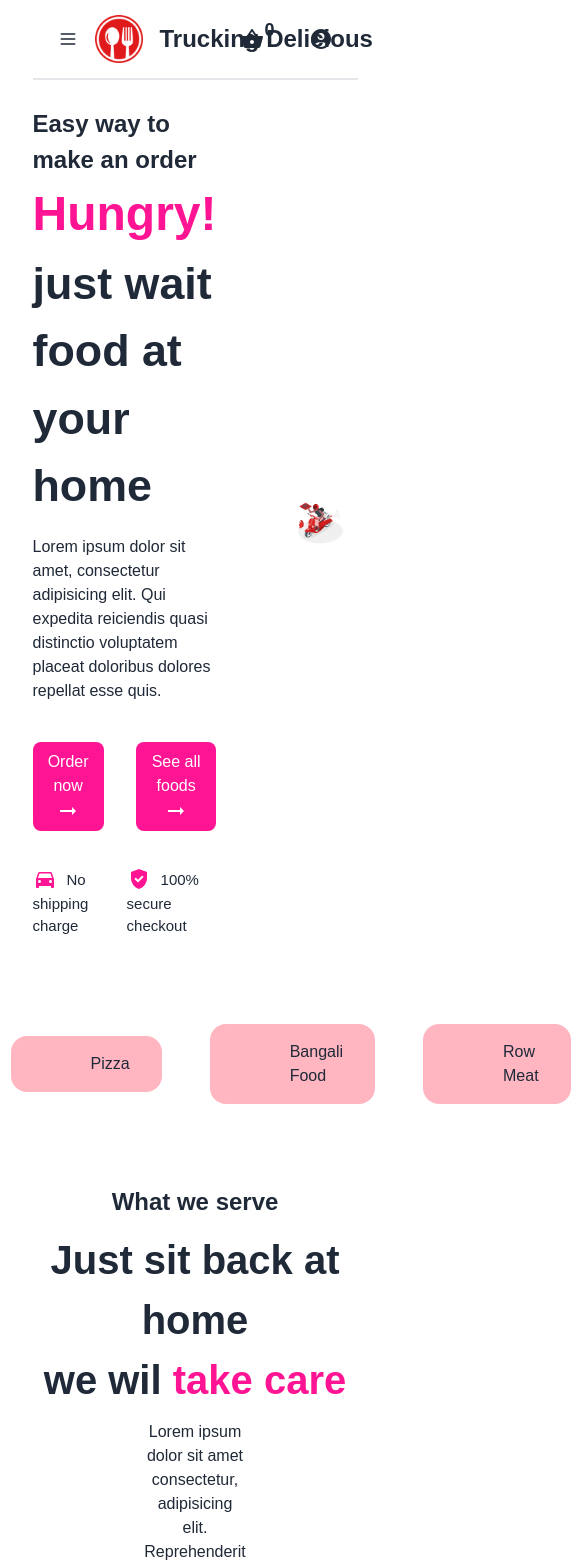
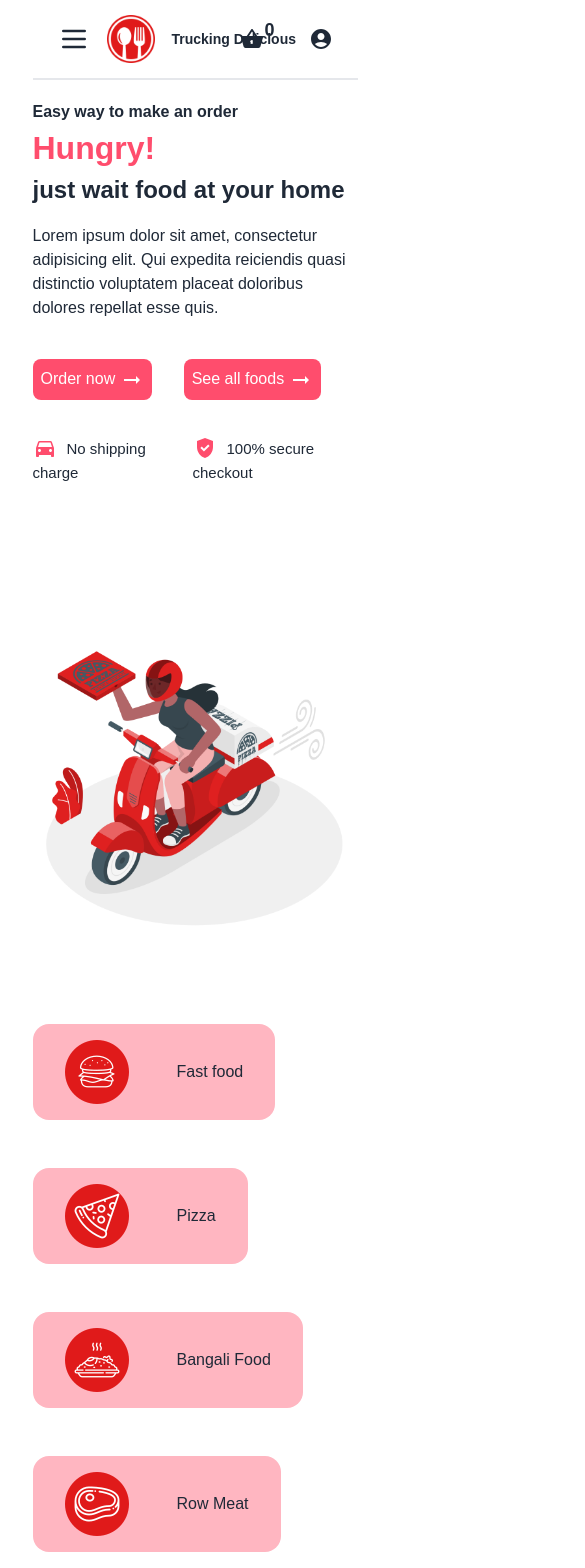
Before and after one commit to ruhulamin111/trucking-delicious, a React (Create React App) app: page / in a window 390 px wide. Shown: the top 1568 px of the page, 585 px wide, since content can reach past the window. Built offline with nearby package versions, Linux system fonts and the light colour scheme.

Commit message:
responsive

```diff
--- a/src/components/Header/Header.js
+++ b/src/components/Header/Header.js
@@ -12,7 +12,7 @@ const Header = () => {
                 <div className="navbar-start">
                     <div className="dropdown">
                         <label tabIndex={0} className="btn btn-ghost lg:hidden">
-                            <svg xmlns="http://www.w3.org/2000/svg" fill="none" viewBox="0 0 24 24" className="inline-block w-5 h-5 stroke-current"><path strokeLinecap="round" strokeLinejoin="round" strokeWidth="2" d="M4 6h16M4 12h16M4 18h16"></path></svg>
+                            <svg xmlns="http://www.w3.org/2000/svg" fill="none" viewBox="0 0 24 24" className="inline-block w-8 h-8 stroke-current"><path strokeLinecap="round" strokeLinejoin="round" strokeWidth="2" d="M4 6h16M4 12h16M4 18h16"></path></svg>
 
                         </label>
                         <ul tabIndex={0} className="menu menu-compact dropdown-content mt-3 p-2 shadow bg-base-100 rounded-box w-52">
@@ -20,10 +20,12 @@ const Header = () => {
                             <li ><Link to='/' className='hover:bg-red-200'>Foods </Link></li>
                             <li ><Link to='/' className='hover:bg-red-200'>Cart</Link></li>
                             <li ><Link to='/' className='hover:bg-red-200'>Contact </Link></li>
+                            <li ><Link to='/' className="font-bold normal-case text-2xl"><ShoppingBasketIcon /> <sup >0</sup></Link></li>
+                            <li ><Link to='/' className=" font-bold normal-case text-2xl"><AccountCircleIcon /></Link></li>
                         </ul>
                     </div>
-                    <img src={logo} alt="" className='h-12' />
-                    <Link to='/' className="btn btn-ghost font-extrabold normal-case text-2xl">Trucking Delicious</Link>
+                    <img src={logo} alt="" className='h-12 ' />
+                    <Link to='/' className="btn btn-ghost font-extrabold normal-case lg:text-2xl ">Trucking Delicious</Link>
                 </div>
                 {/* large screen */}
                 <div className="navbar-center hidden lg:flex">
@@ -36,7 +38,6 @@ const Header = () => {
                 </div>
                 <div className="navbar-end">
                     <Link to='/' className="btn btn-ghost font-bold normal-case text-2xl"><ShoppingBasketIcon /> <sup >0</sup></Link>
-
                     <Link to='/' className="btn btn-ghost font-bold normal-case text-2xl"><AccountCircleIcon /></Link>
                 </div>
             </div>
--- a/src/components/UI/Client/Client.js
+++ b/src/components/UI/Client/Client.js
@@ -21,7 +21,8 @@ const Client = () => {
                         <img src={avatar1} alt="" />
                     </div>
                     <div className='client_text'>
-                        <p>Web Developer</p>
+                        <p>Lorem ipsum dolor sit amet consectetur adipisicing elit. Reprehenderit quia eveniet provident adipisci voluptas fuga vel ducimus minima voluptatem repellat.</p>
+                        <h1>Web Developer</h1>
                         <em>John knedy</em>
                     </div>
                 </SwiperSlide>
@@ -30,7 +31,8 @@ const Client = () => {
                         <img src={avatar2} alt="" />
                     </div>
                     <div className='client_text'>
-                        <p>Web Developer</p>
+                        <p>Lorem ipsum dolor sit amet consectetur adipisicing elit. Reprehenderit quia eveniet provident adipisci voluptas fuga vel ducimus minima voluptatem repellat.</p>
+                        <h1>Web Developer</h1>
                         <em>John knedy</em>
                     </div>
                 </SwiperSlide>
@@ -39,7 +41,8 @@ const Client = () => {
                         <img src={avatar3} alt="" />
                     </div>
                     <div className='client_text'>
-                        <p>Web Developer</p>
+                        <p>Lorem ipsum dolor sit amet consectetur adipisicing elit. Reprehenderit quia eveniet provident adipisci voluptas fuga vel ducimus minima voluptatem repellat.</p>
+                        <h1>Web Developer</h1>
                         <em>John knedy</em>
                     </div>
                 </SwiperSlide>
@@ -48,7 +51,18 @@ const Client = () => {
                         <img src={avatar4} alt="" />
                     </div>
                     <div className='client_text'>
-                        <p>Web Developer</p>
+                        <p>Lorem ipsum dolor sit amet consectetur adipisicing elit. Reprehenderit quia eveniet provident adipisci voluptas fuga vel ducimus minima voluptatem repellat.</p>
+                        <h1>Web Developer</h1>
+                        <em>John knedy</em>
+                    </div>
+                </SwiperSlide>
+                <SwiperSlide>
+                    <div className='client_avatar'>
+                        <img src={avatar1} alt="" />
+                    </div>
+                    <div className='client_text'>
+                        <p>Lorem ipsum dolor sit amet consectetur adipisicing elit. Reprehenderit quia eveniet provident adipisci voluptas fuga vel ducimus minima voluptatem repellat.</p>
+                        <h1>Web Developer</h1>
                         <em>John knedy</em>
                     </div>
                 </SwiperSlide>
--- a/src/pages/Home.jsx
+++ b/src/pages/Home.jsx
@@ -36,29 +36,14 @@ const Home = () => {
                     <img className='' src={logo} alt="" />
                 </div>
             </section>
-            <section>
             <Category />
-            </section>
-            <section>
             <Info />
-            </section>
-            <section>
             <Service />
-            </section>
-
-            <section>
             <AllFoods />
-            </section>
-            <section>
             <QAPart />
-            </section>
-            <section>
             <HotPizza />
-            </section>
-            <section>
             <Testimonial />
             <Client />
-            </section>
 
         </Helmet>
     )
--- a/src/styles/Client.css
+++ b/src/styles/Client.css
@@ -11,7 +11,6 @@
 }
 
 .client_avatar img {
-    /* border-radius: 50%; */
     border-radius: 1rem;
     width: 50%;
     border: 1px solid lightblue;
@@ -23,3 +22,7 @@
     font-size: 15px;
     line-height: 2rem;
 }
+
+.client_text h1 {
+    font-weight: bold;
+}
--- a/src/styles/Home.css
+++ b/src/styles/Home.css
@@ -1,3 +1,6 @@
+/* primary ff4d6d */
+/* secondary c9184a */
+/* tertiary ffb3c1 */
 .home_container {
     display: flex;
     justify-content: space-between;
@@ -7,7 +10,7 @@
 }
 
 .home_container img {
-    width: 80%;
+    width: 100%;
 }
 
 .home_subtitle {
@@ -18,7 +21,7 @@
 .home_title span {
     font-size: 3rem;
     font-weight: 900;
-    color: deeppink;
+    color: #ff4d6d;
 }
 
 .home_title {
@@ -35,14 +38,14 @@
 .home_button {
     padding: 8px;
     margin-top: 15px;
-    background-color: deeppink;
+    background-color: #ff4d6d;
     border-radius: 8px;
     color: white;
     transition: .5s;
 }
 
 .home_button:hover {
-    background-color: darkmagenta;
+    background-color: #c9184a;
     transform: translate(10px);
 }
 
@@ -63,7 +66,60 @@
 }
 
 .home_info_section span {
-    color: deeppink;
+    color: #ff4d6d;
     font-size: 20px;
     margin-right: 10px;
 }
+
+@media only screen and (max-width:768px) {
+    .home_container {
+        display: flex;
+        flex-direction: column;
+        justify-content: space-between;
+        align-items: center;
+        gap: 5rem;
+        height: 100vh;
+    }
+
+    .home_subtitle {
+        font-size: 1rem;
+        font-weight: 600;
+    }
+
+    .home_title span {
+        font-size: 2rem;
+        font-weight: 900;
+        color: #ff4d6d;
+    }
+
+    .home_title {
+        font-size: 1.5rem;
+        font-weight: 600;
+    }
+
+    .category_section {
+        display: flex;
+        flex-direction: column;
+        justify-content: start;
+        align-items: flex-start;
+        gap: 3rem;
+        margin-top: 5rem;
+    }
+
+    .service_section {
+        display: flex;
+        flex-direction: column;
+    }
+
+    .food_list {
+        display: flex;
+        flex-direction: column;
+    }
+
+    .all_food_section {
+        display: grid;
+        grid-template-columns: 1fr;
+    }
+
+
+}
--- a/src/styles/Info.css
+++ b/src/styles/Info.css
@@ -19,7 +19,7 @@
 }
 
 .info_title span {
-    color: deeppink;
+    color: #ff4d6d;
 }
 
 .info_text {
--- a/src/styles/QAPart.css
+++ b/src/styles/QAPart.css
@@ -25,5 +25,5 @@
 }
 
 .qa_item i {
-    color: deeppink;
+    color: #ff4d6d;
 }
```
Lines whose indentation alone changed are shown as unchanged.
